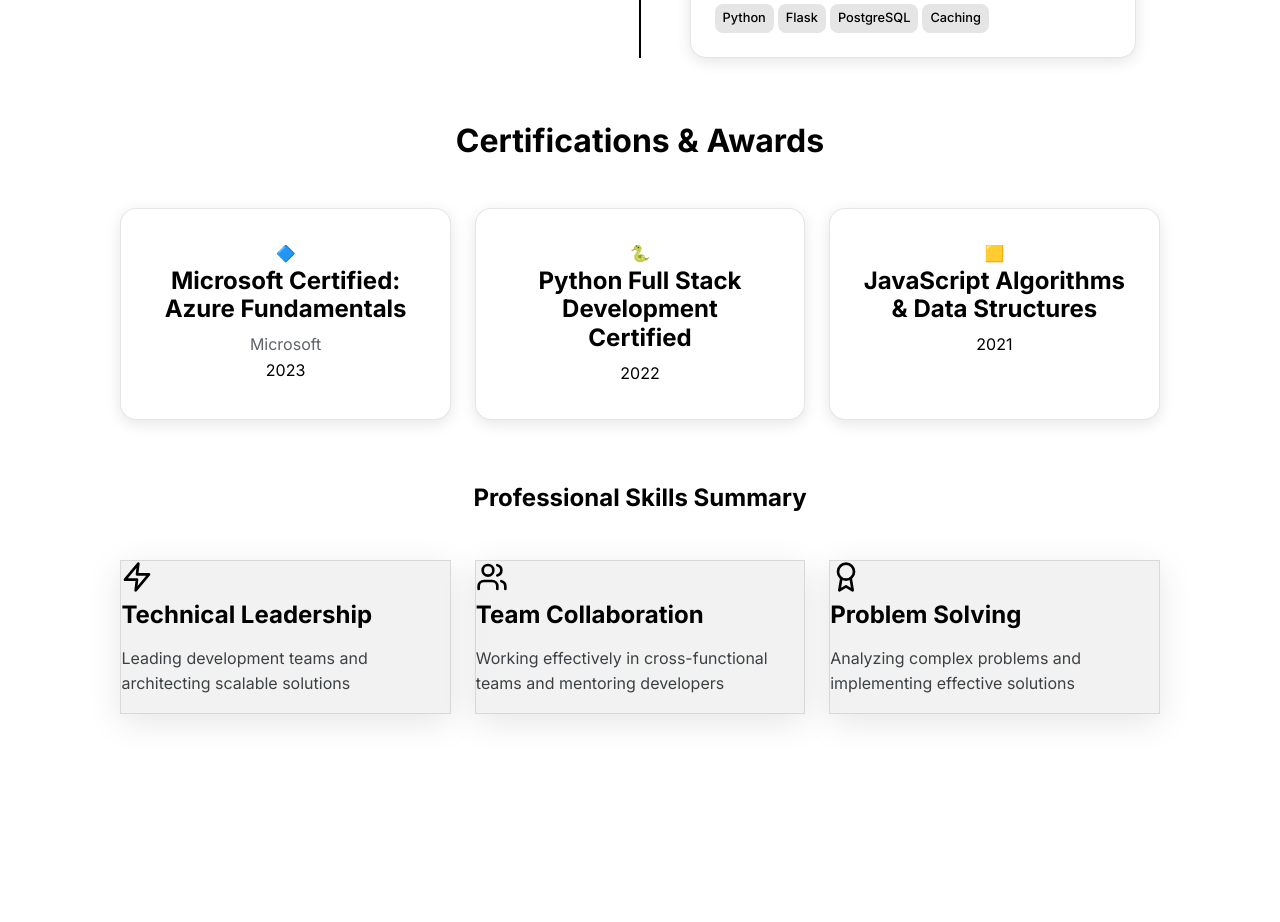
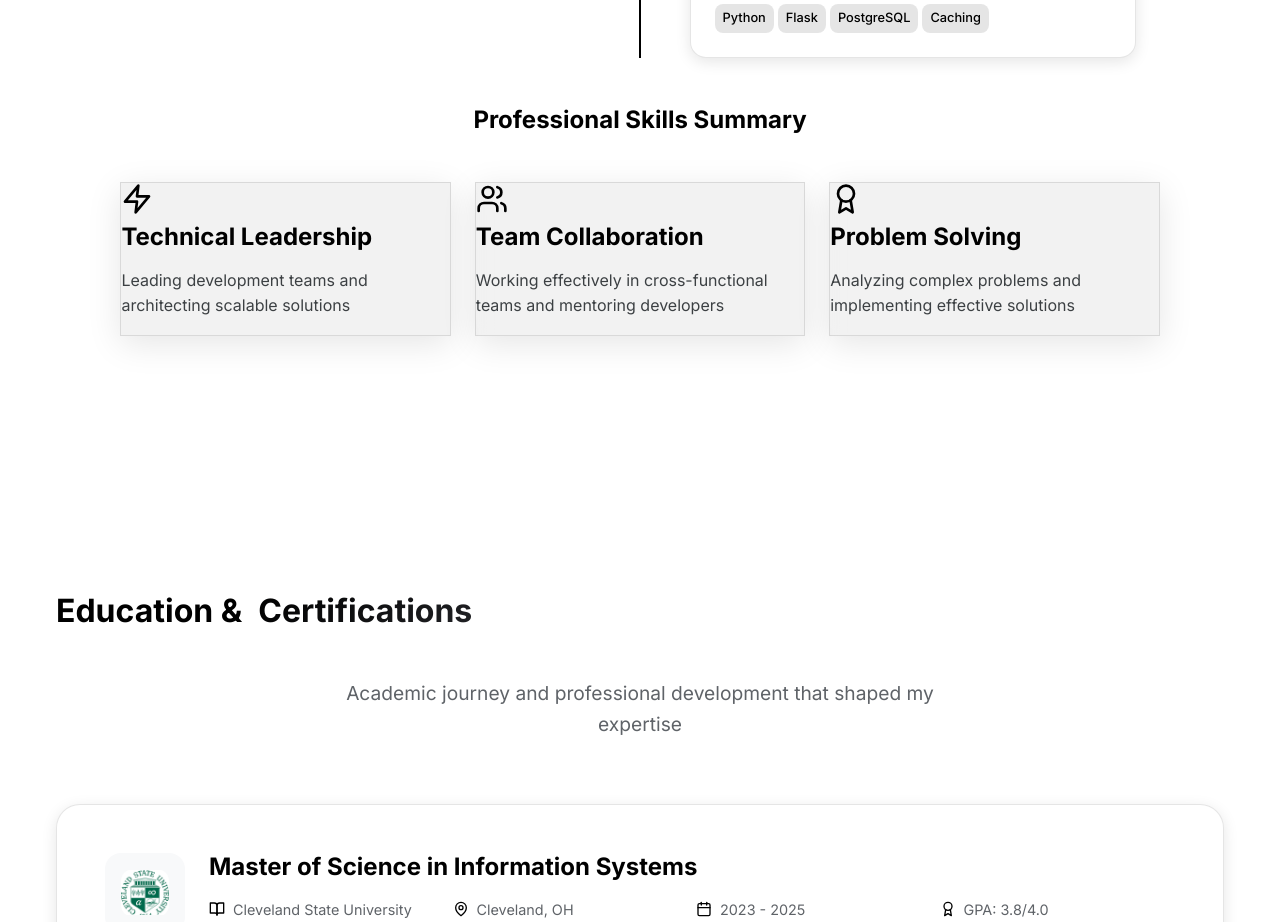
Before and after one commit to saitarunreddye/saitarun, a React (Create React App) app: page / in a window 1280 px wide. Shown: the part 10020-10942 px from the top of the page. Built offline with nearby package versions, Linux system fonts and the light colour scheme.

Commit message:
Remove duplicate certifications section from Experience component

```diff
--- a/src/components/Experience.tsx
+++ b/src/components/Experience.tsx
@@ -47,11 +47,7 @@ const Experience: React.FC = () => {
     }
   ];
 
-  const certifications = [
-    { name: "Microsoft Certified: Azure Fundamentals", issuer: "Microsoft", date: "2023", logo: "🔷" },
-    { name: "Python Full Stack Development Certified", issuer: "", date: "2022", logo: "🐍" },
-    { name: "JavaScript Algorithms & Data Structures", issuer: "", date: "2021", logo: "🟨" }
-  ];
+
 
   return (
     <motion.div
@@ -137,36 +133,7 @@ const Experience: React.FC = () => {
           ))}
         </div>
 
-        {/* Certifications Section */}
-        <motion.div
-          className="certifications-section"
-          initial={{ opacity: 0, y: 30 }}
-          animate={inView ? { opacity: 1, y: 0 } : {}}
-          transition={{ duration: 0.8, delay: 1.2 }}
-        >
-          <h3>Certifications & Awards</h3>
-          <div className="certifications-grid">
-            {certifications.map((cert, index) => (
-              <motion.div
-                key={cert.name}
-                className="certification-card glass"
-                initial={{ opacity: 0, scale: 0.8 }}
-                animate={inView ? { opacity: 1, scale: 1 } : {}}
-                transition={{ duration: 0.5, delay: 1.4 + index * 0.1 }}
-                whileHover={{ scale: 1.05, y: -5 }}
-              >
-                <div className="cert-logo">
-                  <span className="cert-emoji">{cert.logo}</span>
-                </div>
-                <div className="cert-content">
-                  <h4 className="cert-name">{cert.name}</h4>
-                  <p className="cert-issuer">{cert.issuer}</p>
-                  <span className="cert-date">{cert.date}</span>
-                </div>
-              </motion.div>
-            ))}
-          </div>
-        </motion.div>
+
 
         {/* Skills Summary */}
         <motion.div
```
